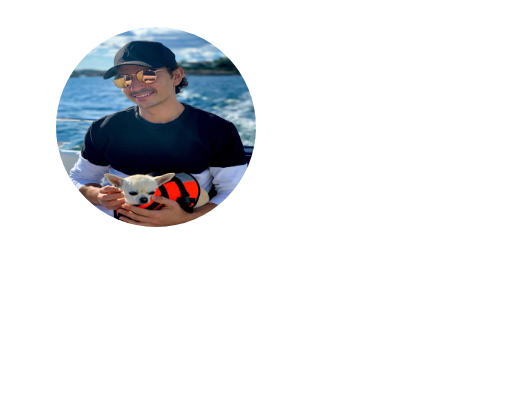
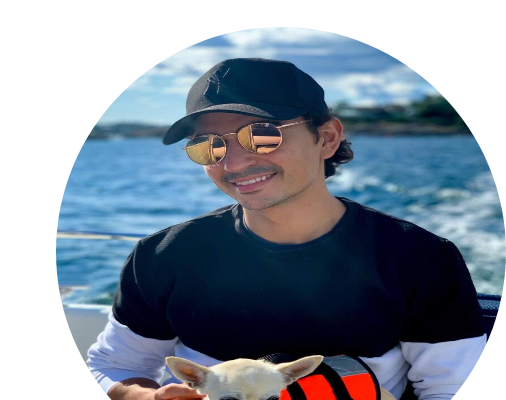
Before and after one commit to Michaelwasilewski/Portfolio-1, a plain HTML site: page index.html in a window 390 px wide. Shown: the part 444-844 px from the top of the page, 506 px wide, since content can reach past the window. Drawn offline with nearby package versions, Linux system fonts and the light colour scheme.

Commit message:
Update style.css

```diff
--- a/css/style.css
+++ b/css/style.css
@@ -229,3 +229,9 @@ section {
     padding-bottom: 16px;
   }
 }
+@media screen and (max-width: 600px) {
+  .featured-img img {
+    width: 450px;
+    height: 450px;
+  }
+}
```
